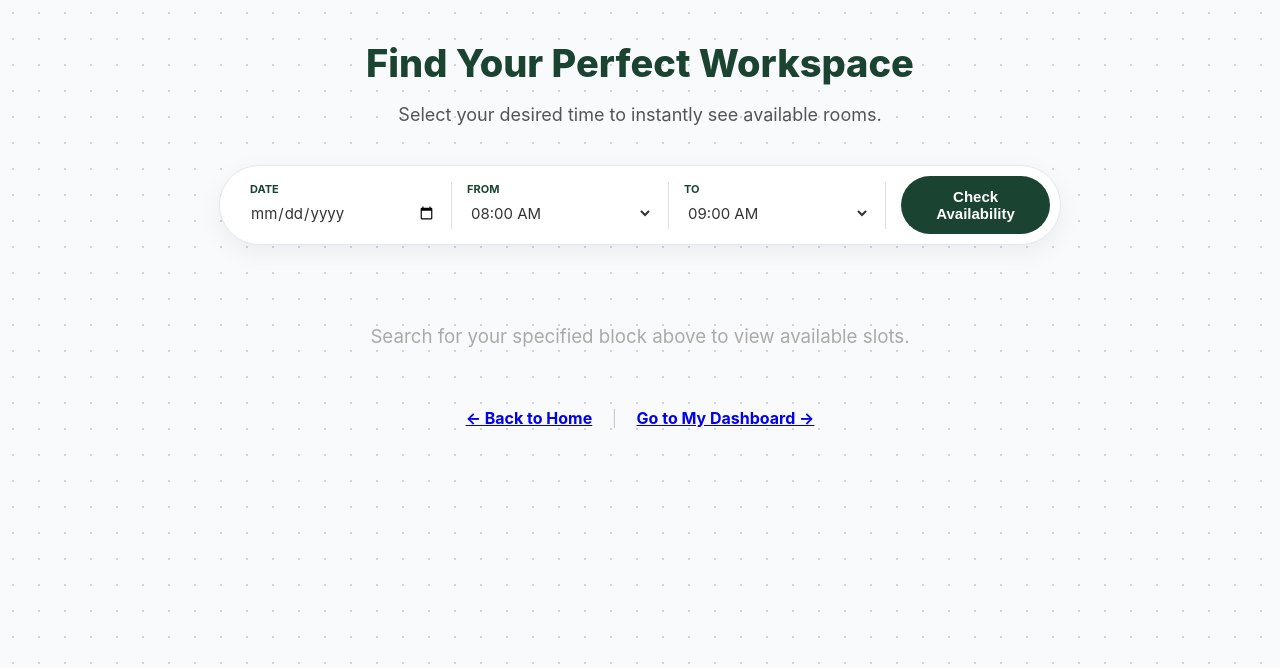
After one commit to Safiya-Abdelbaky/Booking-Site, a Flask app: page /rooms in a window 1280 px wide. The commit adds this page. Shown: the top 668 px of the page. Run offline with Flask 3, Linux system fonts and the light colour scheme.

Commit message:
Booking page

```diff
--- a/static/style.css
+++ b/static/style.css
@@ -233,3 +233,128 @@ body {
     box-shadow: 0 15px 30px rgba(27, 67, 50, 0.15);
     border-color: #1B4332;
 }
+
+
+.card-header {
+    display: flex;
+    justify-content: space-between;
+    align-items: center;
+    border-bottom: 2px solid #f4f7f6;
+    padding-bottom: 15px;
+    margin-bottom: 20px;
+}
+
+.card-header h3 {
+    margin: 0;
+    color: #1B4332;
+    font-size: 22px;
+}
+
+.badge {
+    background-color: #D8F3DC;
+    color: #1B4332;
+    padding: 6px 12px;
+    border-radius: 6px;
+    font-size: 13px;
+    font-weight: bold;
+}
+
+.room-booking-card .form-group {
+    margin-bottom: 20px;
+}
+
+.room-booking-card label {
+    font-size: 14px;
+    margin-bottom: 8px;
+    color: #4a5568;
+    text-align: left;
+}
+
+.room-booking-card .form-input {
+    width: 100%;
+    margin-bottom: 0;
+}
+
+/* ==========================================================================
+   Horizontal Search Bar (Google Calendar Style)
+   ========================================================================== */
+.search-bar-container {
+    background: white;
+    border-radius: 50px;
+    box-shadow: 0 8px 25px rgba(0,0,0,0.06);
+    padding: 10px 10px 10px 30px;
+    margin: 0 auto 50px auto;
+    border: 1px solid #e2e8f0;
+}
+
+.horizontal-search-bar {
+    display: flex;
+    justify-content: space-between;
+    align-items: center;
+    gap: 15px;
+}
+
+.search-field {
+    flex: 1;
+    display: flex;
+    flex-direction: column;
+    border-right: 1px solid #e0e0e0;
+    padding-right: 15px;
+}
+
+.search-field:last-of-type {
+    border-right: none;
+}
+
+.search-field label {
+    font-size: 11px;
+    font-weight: bold;
+    color: #1B4332;
+    text-transform: uppercase;
+    margin-bottom: 2px;
+}
+
+.search-field input, .search-field select {
+    border: none;
+    outline: none;
+    font-size: 15px;
+    color: #333;
+    background: transparent;
+    padding: 5px 0;
+    cursor: pointer;
+    font-family: inherit;
+}
+
+.search-btn-container {
+    flex: 0.8;
+}
+
+.selected-time-display {
+    background: #FDFBF7;
+    padding: 15px;
+    border-radius: 8px;
+    margin-bottom: 15px;
+    border: 1px solid #e2e8f0;
+    text-align: left;
+}
+
+/* ==========================================================================
+   Data Presentation Tables
+   ========================================================================== */
+.theme-table {
+    width: 100%;
+    border-collapse: collapse;
+}
+
+.theme-table th {
+    background-color: #1B4332;
+    color: #FDFBF7;
+    padding: 15px;
+    text-align: left;
+}
+
+.theme-table td {
+    padding: 15px;
+    border-bottom: 1px solid #eee;
+    text-align: left;
+}
--- /dev/null
+++ b/templates/rooms.html
@@ -0,0 +1,140 @@
+<!DOCTYPE html>
+<html lang="en">
+<head>
+    <meta charset="UTF-8">
+    <title>Available Workspaces</title>
+    <link rel="stylesheet" href="/static/style.css">
+</head>
+<body class="cream-theme">
+
+    <div class="full-page-container">
+
+        <div class="header-section">
+            <h1 class="gradient-text">Find Your Perfect Workspace</h1>
+            <p style="color: #555; font-size: 18px;">Select your desired time to instantly see available rooms.</p>
+        </div>
+
+        <div class="search-bar-container" style="max-width: 800px;">
+            <form method="POST" action="/rooms" class="horizontal-search-bar">
+
+                <input type="hidden" name="room_type_filter" id="hidden_space_type_filter" value="All">
+
+                <div class="search-field">
+                    <label>Date</label>
+                    <input type="date" name="date" required>
+                </div>
+
+                <div class="search-field">
+                    <label>From</label>
+                    <select name="start_time" id="start_time_select" required>
+                        <option value="08:00 AM">08:00 AM</option>
+                        <option value="09:00 AM">09:00 AM</option>
+                        <option value="10:00 AM">10:00 AM</option>
+                        <option value="11:00 AM">11:00 AM</option>
+                        <option value="12:00 PM">12:00 PM</option>
+                        <option value="01:00 PM">01:00 PM</option>
+                        <option value="02:00 PM">02:00 PM</option>
+                        <option value="03:00 PM">03:00 PM</option>
+                    </select>
+                </div>
+
+                <div class="search-field">
+                    <label>To</label>
+                    <select name="end_time" id="end_time_select" required>
+                        <option value="09:00 AM">09:00 AM</option>
+                        <option value="10:00 AM">10:00 AM</option>
+                        <option value="11:00 AM">11:00 AM</option>
+                        <option value="12:00 PM">12:00 PM</option>
+                        <option value="01:00 PM">01:00 PM</option>
+                        <option value="02:00 PM">02:00 PM</option>
+                        <option value="03:00 PM">03:00 PM</option>
+                        <option value="04:00 PM">04:00 PM</option>
+                    </select>
+                </div>
+
+                <div class="search-btn-container">
+                    <button type="submit" class="btn-primary" style="width: 100%; border-radius: 50px;">Check Availability</button>
+                </div>
+
+            </form>
+        </div>
+
+        {% if search_active %}
+            <div class="room-grid">
+                {% for room in rooms %}
+                <div class="room-booking-card">
+                    <div class="card-header">
+                        <h3>{{ room.name }}</h3>
+                        <span class="badge">{{ room.type }}</span>
+                    </div>
+
+                    <div class="selected-time-display">
+                        <p style="margin: 0; color: #555; font-weight: bold;">📅 {{ s_date }}</p>
+                        <p style="margin: 5px 0 0 0; color: #555;">⏱️ {{ s_start }} to {{ s_end }}</p>
+                    </div>
+
+                    <form action="/book" method="POST">
+                        <input type="hidden" name="client_name" class="auto-client-name">
+                        <input type="hidden" name="room_type" value="{{ room.name }}">
+                        <input type="hidden" name="date" value="{{ s_date }}">
+                        <input type="hidden" name="time_slot" value="{{ s_start }} - {{ s_end }}">
+
+                        <button type="submit" class="btn-theme-green" style="width: 100%; margin-top: 15px;">Book This Room</button>
+                    </form>
+                </div>
+                {% else %}
+                <div style="grid-column: 1 / -1; text-align: center; padding: 40px; background: white; border-radius: 12px; border: 1px dashed #ccc;">
+                    <h3 style="color: #e74c3c;">No rooms available for the selected parameters.</h3>
+                    <p style="color: #555;">Please adjust your time slot or try a different room category.</p>
+                </div>
+                {% endfor %}
+            </div>
+        {% else %}
+            <div style="text-align: center; margin-top: 80px;">
+                <h3 style="color: #aaa; font-weight: normal;">Search for your specified block above to view available slots.</h3>
+            </div>
+        {% endif %}
+
+        <div style="text-align: center; margin-top: 60px;">
+            <a href="/" class="link-secondary" style="font-weight: bold;">← Back to Home</a>
+            <span style="margin: 0 15px; color: #ccc;">|</span>
+            <a href="#" class="link-secondary dashboard-link" style="font-weight: bold;">Go to My Dashboard →</a>
+        </div>
+
+    </div>
+    <script src="/static/script.js"></script>
+    <script>
+        // Pull stored workspace type preference and assign it to our hidden input field
+        const storedSpaceType = localStorage.getItem('selectedSpaceType') || 'All';
+        const hiddenFilterInput = document.getElementById('hidden_space_type_filter');
+        if (hiddenFilterInput) {
+            hiddenFilterInput.value = storedSpaceType;
+        }
+
+        // Standard timing checks to prevent backward selection ranges
+        const startSelect = document.getElementById('start_time_select');
+        const endSelect = document.getElementById('end_time_select');
+
+        if (startSelect && endSelect) {
+            startSelect.addEventListener('change', function() {
+                const startIndex = this.selectedIndex;
+
+                Array.from(endSelect.options).forEach((opt, index) => {
+                    if (index < startIndex) {
+                        opt.disabled = true;
+                        opt.style.display = 'none';
+                    } else {
+                        opt.disabled = false;
+                        opt.style.display = 'block';
+                    }
+                });
+
+                if (endSelect.selectedIndex < startIndex) {
+                    endSelect.selectedIndex = startIndex + 1;
+                }
+            });
+            startSelect.dispatchEvent(new Event('change'));
+        }
+    </script>
+</body>
+</html>
```
